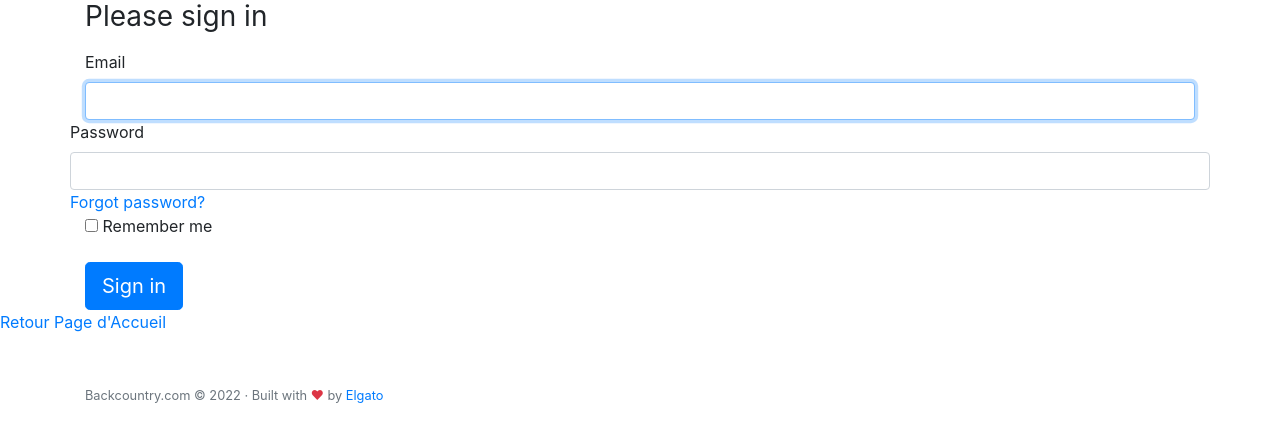
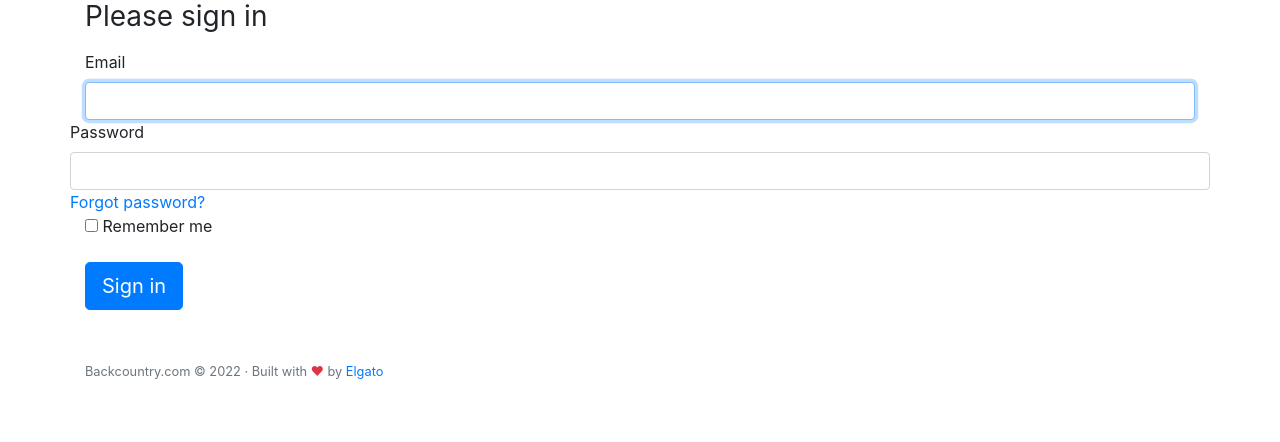
Before and after one commit to Juju075/snowtricks2, a Symfony app: template templates/security/login.html.twig in a window 1280 px wide. Shown: the top 442 px of the page. Run offline with Twig, Linux system fonts and the light colour scheme; the template is opened without the code that fills it, so the values that code supplies are empty; some libraries are stand-ins or nearby versions.

Commit message:
templates/security/login.html:

```diff
--- a/templates/security/login.html.twig
+++ b/templates/security/login.html.twig
@@ -56,8 +56,4 @@
     <button class="btn btn-lg btn-primary" type="submit">Sign in</button>
   </form>
 </div>
-
-<div>
-  <a href="{{ path('app_home') }}">Retour Page d'Accueil</a>
-</div>
 {% endblock %}
```
